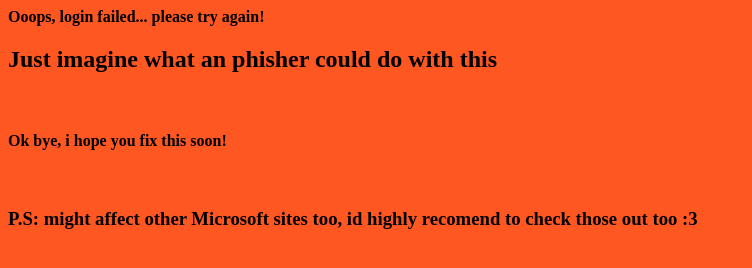
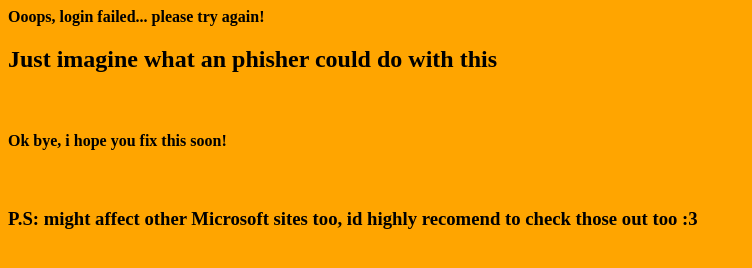
Before and after one commit to koutsie/anverysafewebsiteforkidsandadultsalike-microsoft-slash-mojang-plsfixthis-ok, a plain HTML site: page index.html in a window 1280 px wide. Shown: the whole page, without its empty margins (0-752 px from the left). Drawn offline with Linux system fonts and the light colour scheme.

Commit message:
Hi fella!

```diff
--- a/index.html
+++ b/index.html
@@ -1,4 +1,4 @@
-<body bgcolor="#FF5722">
+<body bgcolor="#FFA500">
 <b>Ooops, login failed... please try again!<b><br>
 <h2>Just imagine what an phisher could do with this</h2><br>
 <h4>Ok bye, i hope you fix this soon!</h4><br>
```
